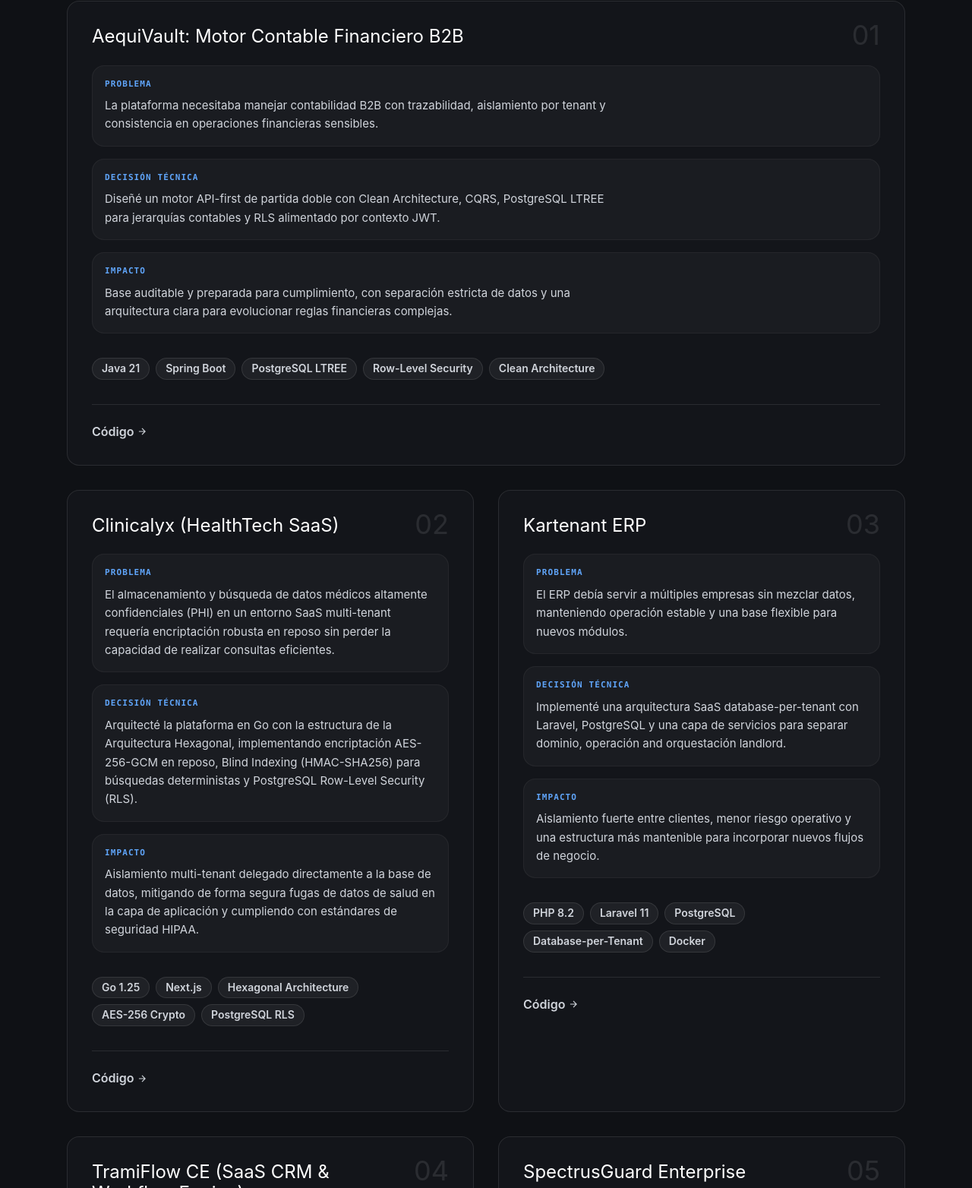
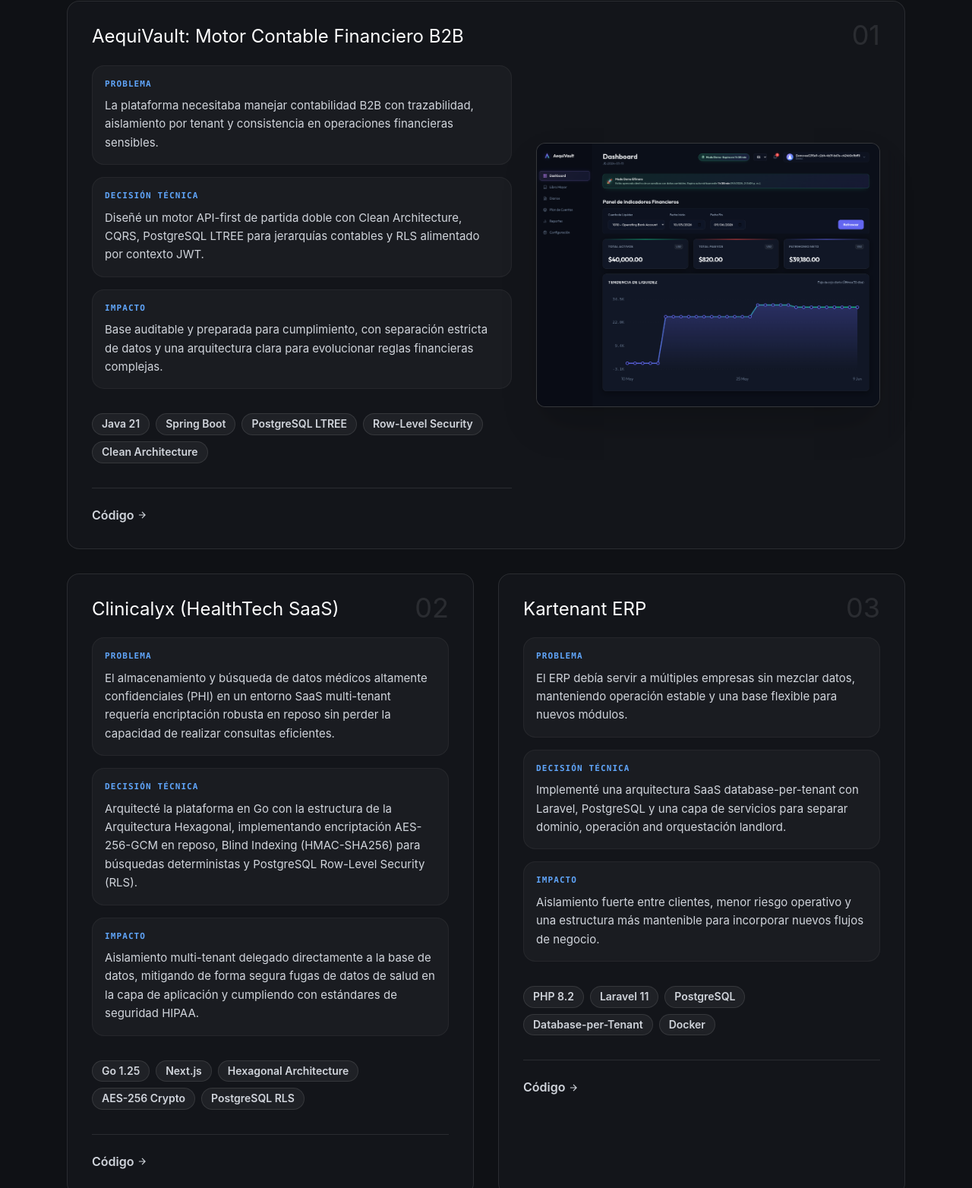
Before and after one commit to carlosindriago/carlosindriago.com, an Astro site: page / in a window 1280 px wide. Shown: the part 3711-5275 px from the top of the page at 76% size. Built offline with nearby package versions, Linux system fonts and the light colour scheme; Astro itself is replaced by a stand-in of ours.

Commit message:
feat(projects): add AequiVault screenshot and implement responsive bento layout

```diff
--- a/src/components/Projects.astro
+++ b/src/components/Projects.astro
@@ -28,11 +28,31 @@ const getGridSpanClass = (index: number) => {
     </h2>
 
     <div class="grid md:grid-cols-2 gap-8">
-      {projects.map((p, i) => (
+      {projects.map((p, i) => {
+        const isWide = getGridSpanClass(i) === 'md:col-span-2';
+        return (
           <article class={`group relative bg-surface/50 backdrop-blur-md rounded-2xl p-8 border border-white/10 hover:border-brand-500/30 transition-all duration-300 hover:shadow-[0_12px_40px_rgba(37,99,235,0.08)] hover:-translate-y-1 ${getGridSpanClass(i)}`}>
             <!-- Index -->
             <span aria-hidden="true" class="font-display font-800 text-4xl text-white/10 absolute top-6 right-8 pointer-events-none">{String(i + 1).padStart(2, '0')}</span>
 
+            {p.image ? (
+              <div class={isWide ? "flex flex-col md:grid md:grid-cols-[1.1fr_0.9fr] md:gap-8 md:items-center" : "flex flex-col"}>
+                <!-- Image Wrapper -->
+                <div class={isWide ? "order-first md:order-last mb-6 md:mb-0" : "order-first mb-6"}>
+                  <div class="overflow-hidden rounded-xl border border-white/10 bg-white/5 shadow-2xl relative group-hover:border-brand-500/20 transition-colors duration-300">
+                    <img
+                      src={p.image}
+                      alt={`Captura de pantalla de ${p.title}`}
+                      loading="lazy"
+                      width="1024"
+                      height="787"
+                      class="w-full h-auto object-cover group-hover:scale-[1.02] transition-transform duration-500"
+                    />
+                  </div>
+                </div>
+
+                <!-- Content Wrapper -->
+                <div class={isWide ? "md:order-first" : ""}>
                   <h3 class="font-display font-800 text-white mb-6 pr-12" style="font-size: var(--text-lg);">{p.title}</h3>
 
                   <div class="grid gap-4 mb-8">
@@ -62,8 +82,44 @@ const getGridSpanClass = (index: number) => {
                       {p.repo && <a href={p.repo} aria-label={`Ver código de ${p.title}`} target="_blank" rel="noopener noreferrer" class="text-sm font-semibold text-gray-300 hover:text-white transition-colors flex items-center gap-1">Código <svg aria-hidden="true" width="14" height="14" viewBox="0 0 24 24" fill="none" stroke="currentColor" stroke-width="2"><path d="M5 12h14M12 5l7 7-7 7"/></svg></a>}
                     </div>
                   )}
+                </div>
+              </div>
+            ) : (
+              <>
+                <h3 class="font-display font-800 text-white mb-6 pr-12" style="font-size: var(--text-lg);">{p.title}</h3>
+
+                <div class="grid gap-4 mb-8">
+                  {[
+                    { label: 'Problema', text: p.problem },
+                    { label: 'Decisión técnica', text: p.decision },
+                    { label: 'Impacto', text: p.impact },
+                  ].map(item => (
+                    <div class="rounded-2xl border border-white/5 bg-white/[0.03] p-4">
+                      <p class="font-mono text-[11px] font-bold uppercase tracking-widest text-brand-400 mb-2">{item.label}</p>
+                      <p class="text-gray-300 leading-relaxed text-[15px]">{item.text}</p>
+                    </div>
+                  ))}
+                </div>
+
+                <!-- Tags -->
+                <div class="flex flex-wrap gap-2 mb-8">
+                  {p.tags.map(tag => (
+                    <span class="px-3 py-1 rounded-full text-xs font-semibold bg-white/5 border border-white/10 text-gray-300 hover:border-brand-500/30 hover:bg-brand-500/5 hover:text-white transition-all duration-300 cursor-default">{tag}</span>
+                  ))}
+                </div>
+
+                <!-- Links -->
+                {(p.url || p.repo) && (
+                  <div class="flex gap-4 pt-6 border-t border-white/10">
+                    {p.url && <a href={p.url} aria-label={`Ver demo de ${p.title}`} target="_blank" rel="noopener noreferrer" class="text-sm font-semibold text-brand-500 hover:text-white transition-colors flex items-center gap-1">Ver demo <svg aria-hidden="true" width="14" height="14" viewBox="0 0 24 24" fill="none" stroke="currentColor" stroke-width="2"><path d="M5 12h14M12 5l7 7-7 7"/></svg></a>}
+                    {p.repo && <a href={p.repo} aria-label={`Ver código de ${p.title}`} target="_blank" rel="noopener noreferrer" class="text-sm font-semibold text-gray-300 hover:text-white transition-colors flex items-center gap-1">Código <svg aria-hidden="true" width="14" height="14" viewBox="0 0 24 24" fill="none" stroke="currentColor" stroke-width="2"><path d="M5 12h14M12 5l7 7-7 7"/></svg></a>}
+                  </div>
+                )}
+              </>
+            )}
           </article>
-      ))}
+        );
+      })}
     </div>
   </div>
 </section>
--- a/src/data/projects.ts
+++ b/src/data/projects.ts
@@ -7,6 +7,7 @@ export interface Project {
   url?: string;
   repo?: string;
   featured?: boolean;
+  image?: string;
 }
 
 export const projects: Project[] = [
@@ -17,6 +18,7 @@ export const projects: Project[] = [
     impact: 'Base auditable y preparada para cumplimiento, con separación estricta de datos y una arquitectura clara para evolucionar reglas financieras complejas.',
     tags: ['Java 21', 'Spring Boot', 'PostgreSQL LTREE', 'Row-Level Security', 'Clean Architecture'],
     featured: true,
+    image: '/projects/aequivault.png',
     repo: 'https://github.com/carlosindriago/AequiVault',
     url: ''
   },
```
Also changed, not shown: public/projects/aequivault.png (added). Lines whose indentation alone changed are shown as unchanged.
